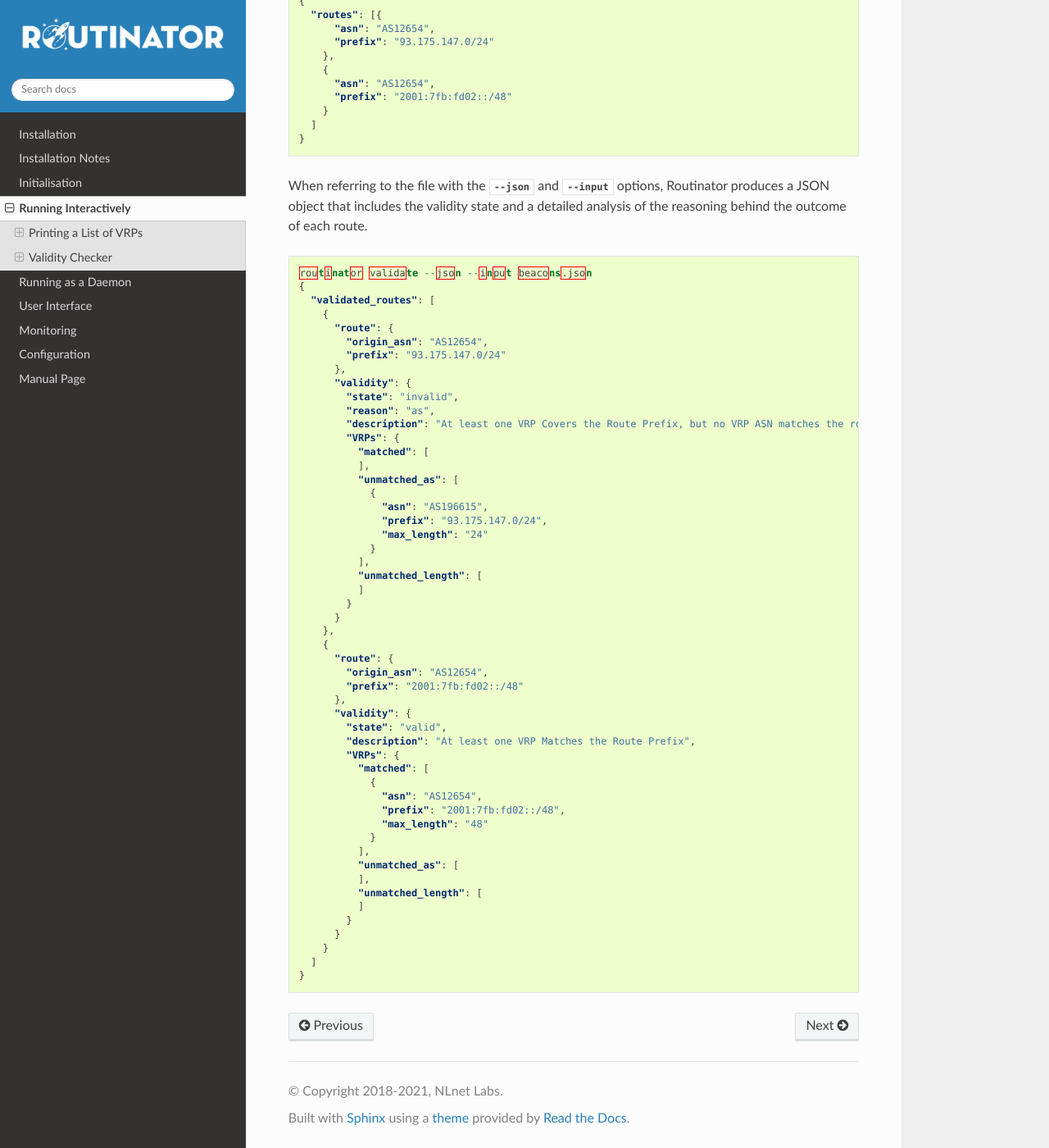
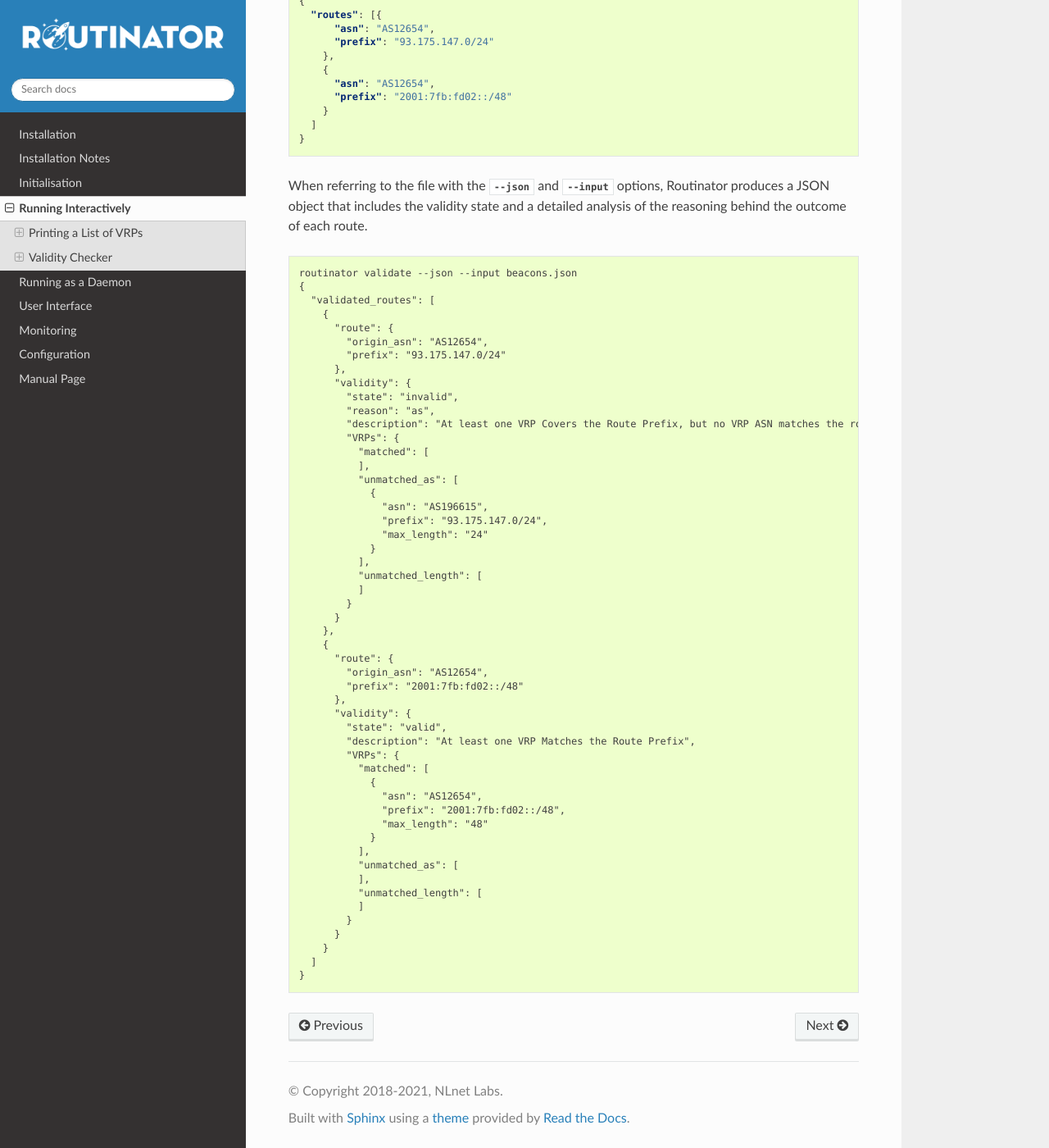
Before and after one commit to NLnetLabs/routinator, a Sphinx documentation site: the page built from source/interactive.rst, in a window 1280 px wide and 1400 px high, scrolled down 4897 px. Shown: the whole window at 82% size. Built offline with Sphinx 7.4.7 and the Read the Docs theme 2.0.0, drawn with Linux system fonts in a browser that asks for light colours; some of the changed text lies outside the part shown.

Commit message:
use `text` formatting

```diff
--- a/source/interactive.rst
+++ b/source/interactive.rst
@@ -97,7 +97,7 @@
 
 For example, to get the validated ROA payloads in CSV format, run:
 
-.. code-block:: bash
+.. code-block:: text
 
    routinator vrps --format csv
    ASN,IP Prefix,Max Length,Trust Anchor
@@ -111,7 +111,7 @@
 
 To generate a file with with the validated ROA payloads in JSON format, run:
 
-.. code-block:: bash
+.. code-block:: text
 
    routinator vrps --format json --output authorisedroutes.json
 
@@ -161,7 +161,7 @@
 the latest information. If you would like a result from the current cache, you
 can use the :option:`--noupdate` option.
 
-.. code-block:: bash
+.. code-block:: text
 
    routinator validate --asn 12654 --prefix 93.175.147.0/24
    Invalid
@@ -262,7 +262,7 @@
 options, Routinator produces a JSON object that includes the validity state and
 a detailed analysis of the reasoning behind the outcome of each route.
 
-.. code-block:: json
+.. code-block:: text
 
   routinator validate --json --input beacons.json
   {
--- a/source/user-interface.rst
+++ b/source/user-interface.rst
@@ -6,7 +6,7 @@
 Routinator offers a web based user interface. In order to start the HTTP
 server at 192.0.2.13 and 2001:0DB8::13 on port 8323, run this command:
 
-.. code-block:: bash
+.. code-block:: text
 
    routinator server --http 192.0.2.13:8323 --http [2001:0DB8::13]:8323
 
```
